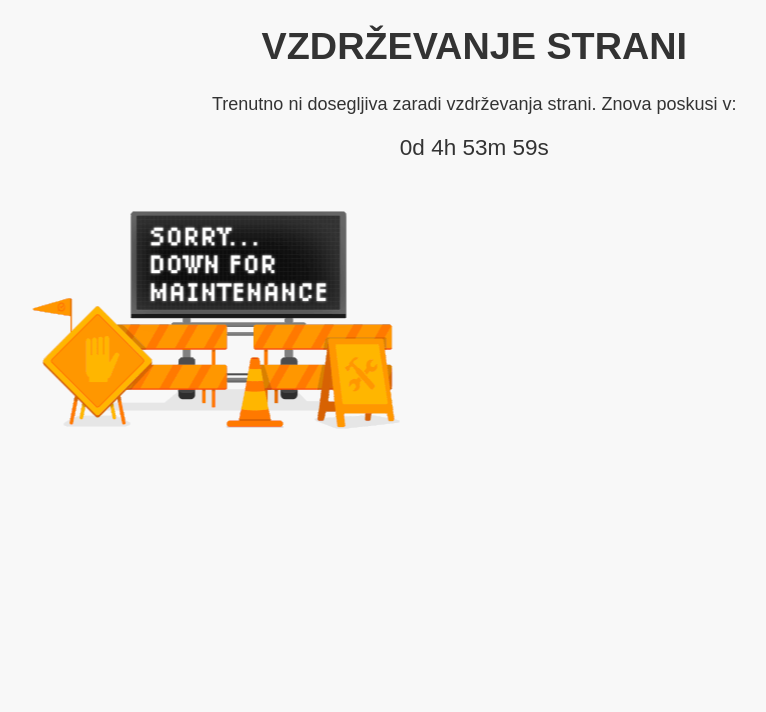
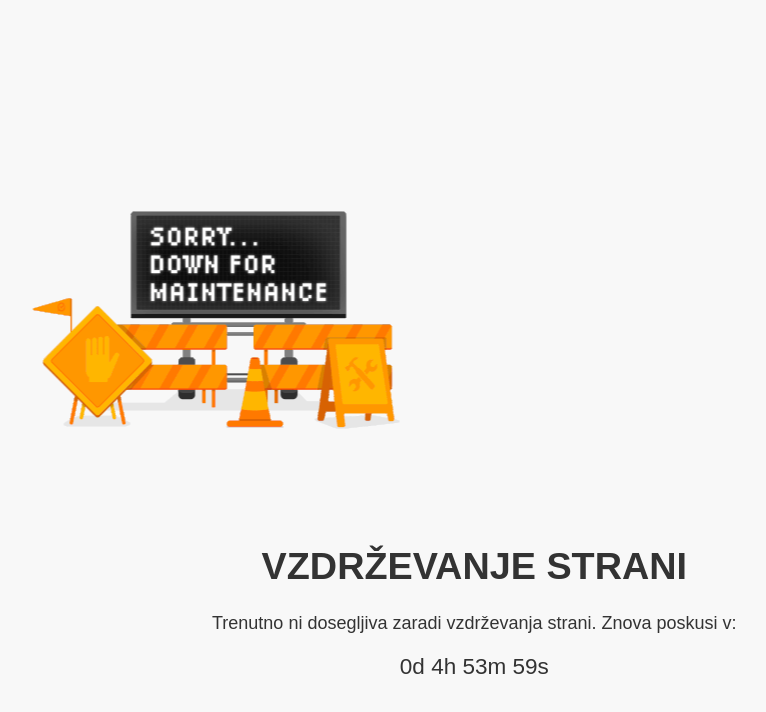
Before and after one commit to razrednicasopis/razrednicasopis.github.io, a plain HTML site: page index.html in a window 1280 px wide. Shown: the whole page, without its empty margins (428-1194 px from the left). Drawn offline with Linux system fonts and the light colour scheme.

Commit message:
Beta 1.5

```diff
--- a/popravila.css
+++ b/popravila.css
@@ -8,6 +8,7 @@ body {
     text-align: center;
     position: absolute;
     left: 50%;
+    bottom: 10%;
     color: #333;
     margin-bottom: 40px; /* Add margin to create space between text and image */
 }
```
